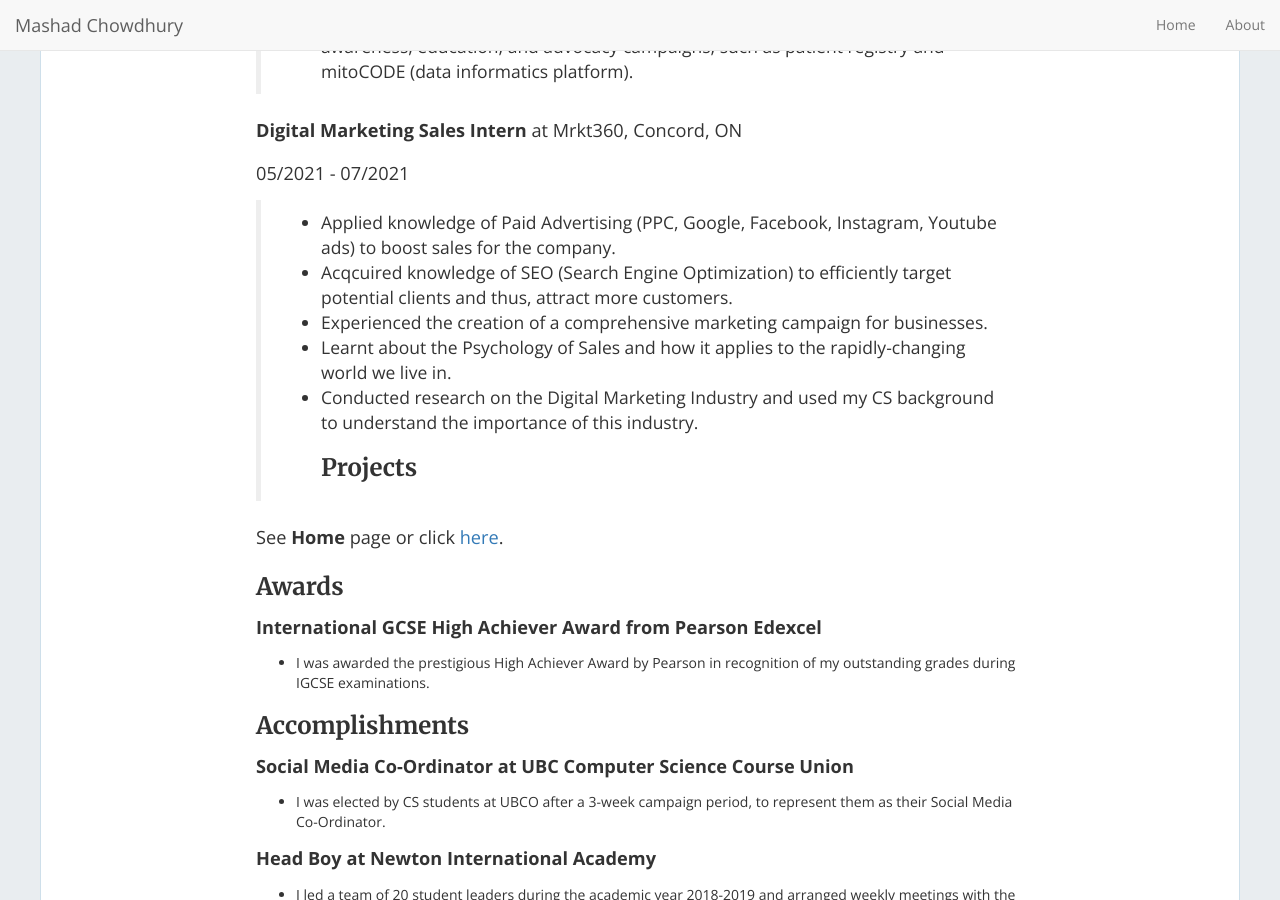
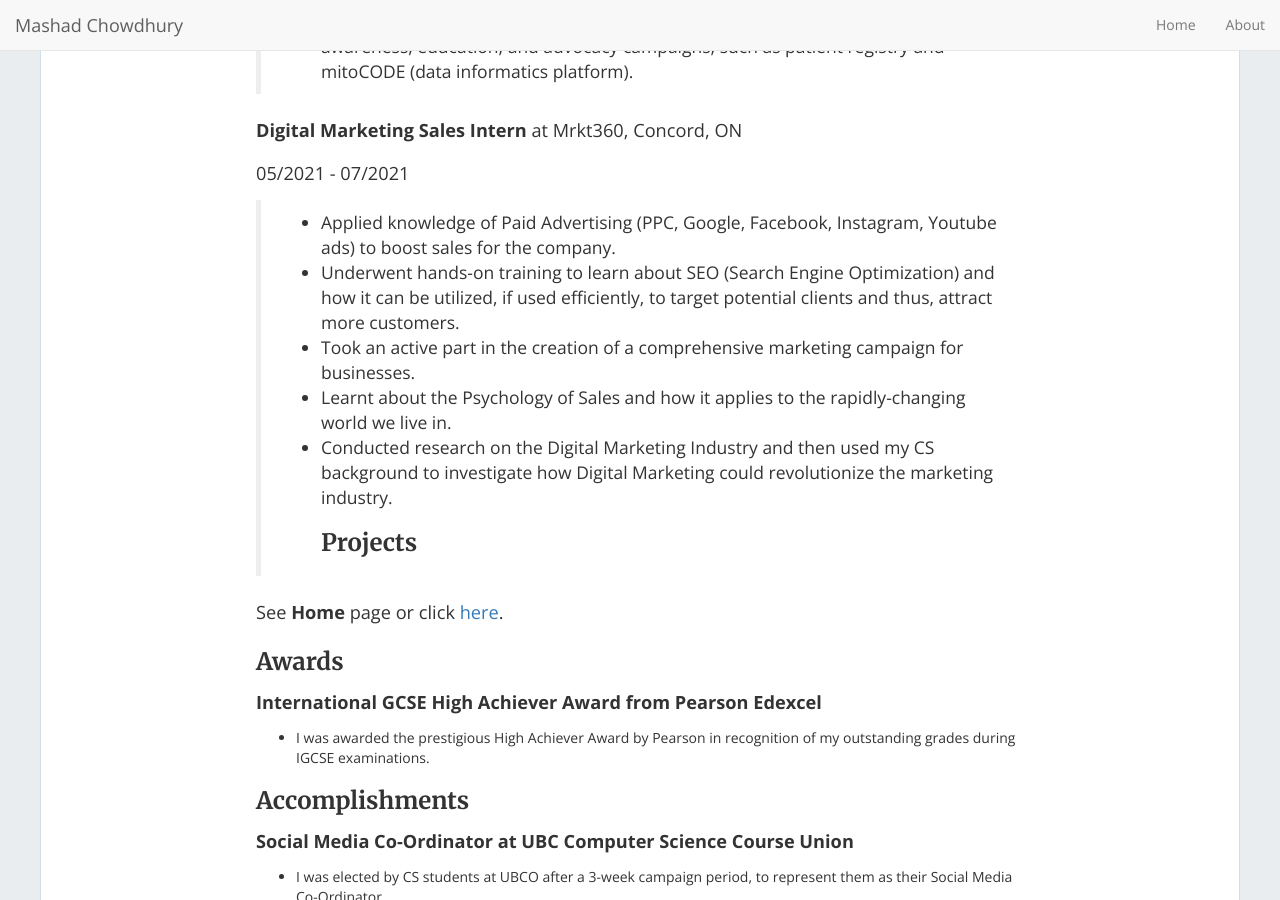
Before and after one commit to mashadchowdhury/mashadchowdhury.github.io, a Jekyll site: the page built from _pages/about.md, in a window 1280 px wide and 900 px high, scrolled down 1386 px. Built offline with Jekyll 4.4.1, drawn with Linux system fonts in a browser that asks for light colours; nearby versions of some CDN libraries.

Commit message:
Update about.md

```diff
--- a/_pages/about.md
+++ b/_pages/about.md
@@ -49,10 +49,10 @@ advocacy campaigns, such as patient registry and mitoCODE (data informatics plat
 
 05/2021 - 07/2021
 > - Applied knowledge of Paid Advertising (PPC, Google, Facebook, Instagram, Youtube ads) to boost sales for the company.
-> - Acqcuired  knowledge of SEO (Search Engine Optimization) to efficiently target potential clients and thus, attract more customers.
-> - Experienced the creation of a comprehensive marketing campaign for businesses.
+> - Underwent hands-on training to learn about SEO (Search Engine Optimization) and how it can be utilized, if used efficiently, to target potential clients and thus, attract more customers.
+> - Took an active part in the creation of a comprehensive marketing campaign for businesses.
 > - Learnt about the Psychology of Sales and how it applies to the rapidly-changing world we live in.
-> - Conducted research on the Digital Marketing Industry and used my CS background to understand the importance of this industry.
+> - Conducted research on the Digital Marketing Industry and then used my CS background to investigate how Digital Marketing could revolutionize the marketing industry.
 ### Projects
 
 See **Home** page or click [here](https://mashadchowdhury.github.io/).
```
